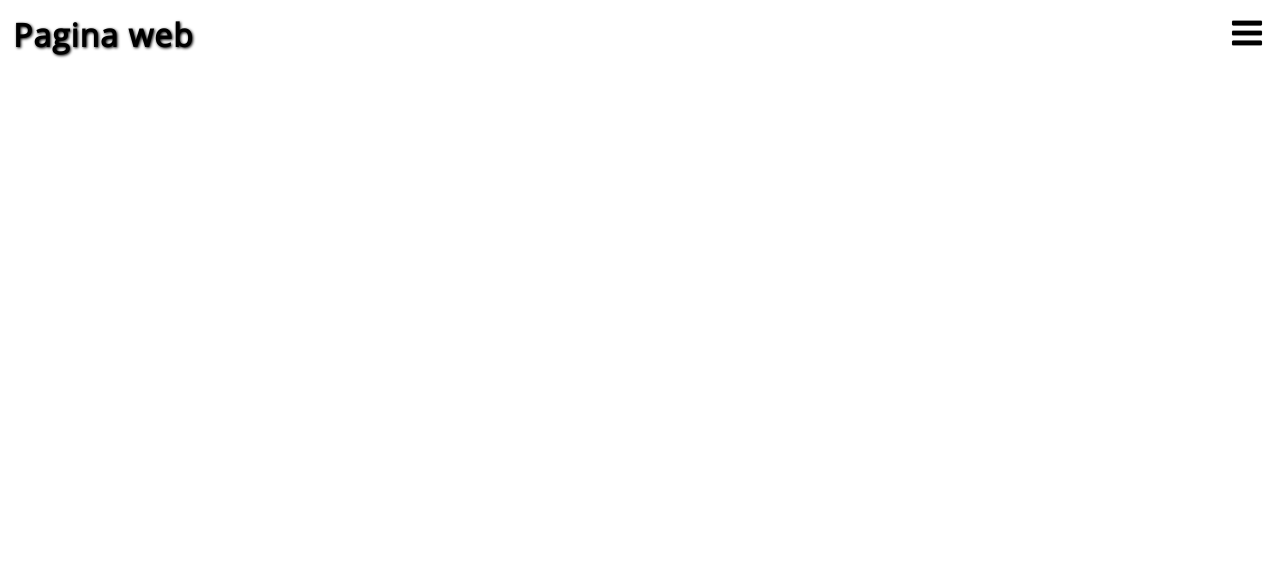
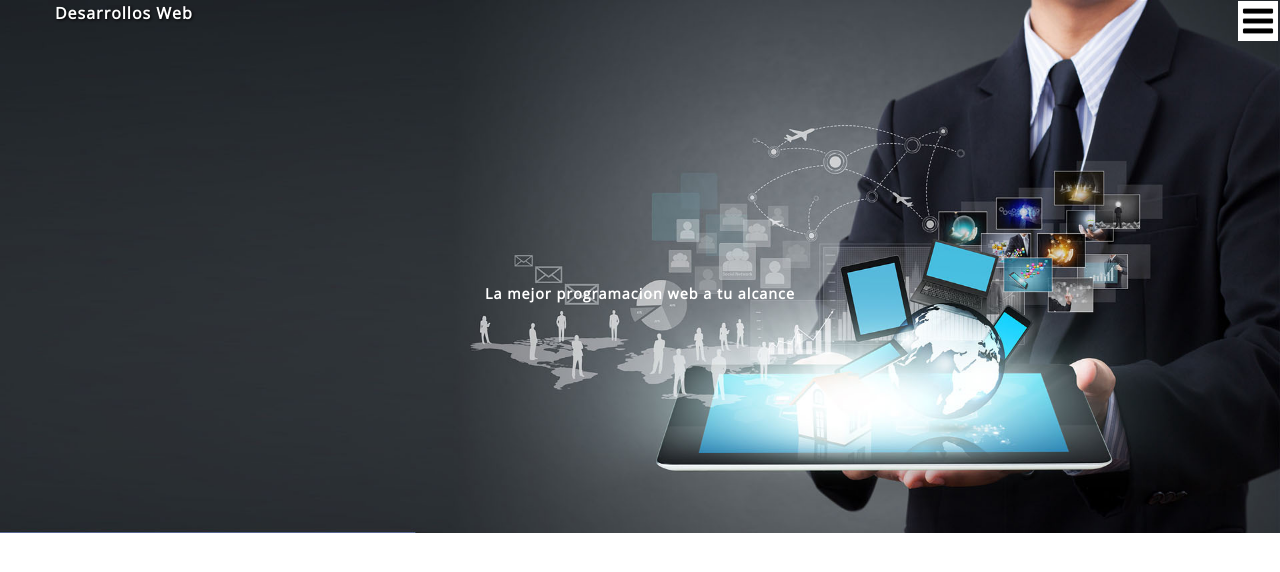
Before and after one commit to pacoraton/prueba_res, a plain HTML site: page index.html in a window 1280 px wide. Drawn offline with nearby package versions, Linux system fonts and the light colour scheme.

Commit message:
Se completo el banner agregando la imagen de fondo

```diff
--- a/css/estilos.css
+++ b/css/estilos.css
@@ -18,6 +18,7 @@ h1,h2,h3,h4,h5,h6{
 }
 
 body{
+	margin:0;
 	font-family: 'Roboto Slab', serif;
 }
 
@@ -45,14 +46,17 @@ height: 40px;
 
 }
 .logo, .icon-menu {
-  margin: 5px;
+  margin: 2px;
+  color: white;
+  font-size: 1em;
+  margin-left: 55px;
 }
 
 .icon-menu{
-float: right;
 display: block;
 width: 40px;
 height: 40px;
+margin-top: -25px;
 font-size: 30px;
 background: #FBA919;
 text-align: center;
@@ -107,4 +111,36 @@ color: #FBA919;
 	left: 0;
 }
 
+
+.select{
+background:white;
+color: #FBA919;
+
+}
 /*estilos de menu*/
+
+/*Estilos banner*/
+
+.banner{
+
+  margin-top: -40px;
+  position:relative;
+  z-index: -1000;
+
+}
+.banner .contenedor{
+	position: absolute;
+	top: 55%;
+	left:50%;
+	transform:translateX(-50%) translateY(-50%);
+	width: 100%;
+	color: #fff;
+	text-align: center;
+	font-size: 0.6em;
+
+
+
+}
+.banner_txt{
+display: none;
+}
--- a/index.html
+++ b/index.html
@@ -10,12 +10,12 @@
 
 	<header class="header" >
 		<div class="contenedor">
-			<h1 class="logo" >Pagina web</h1>
+			<h1 class="logo" >Desarrollos Web</h1>
 				<span class="icon-menu" id="btn-menu"><img id="img1"  src="img/icon-menu.png" width="50px" ></span>
 
 				<nav class="nav" id="nav">
 					<ul class="menu">
-					   <li class="menu__item"><a class="menu__link" href="">Inicio</a></li>
+					   <li class="menu__item"><a class="menu__link select" href="">Inicio</a></li>
 					   <li class="menu__item"><a class="menu__link" href="">Cursos</a></li>
 					   <li class="menu__item"><a class="menu__link" href="">Docentes</a></li>
 					   <li class="menu__item"><a class="menu__link" href="">Contacto</a></li>
@@ -23,7 +23,13 @@
 				</nav>
 		</div>
 	</header>
-
+   <div class="banner">
+   	<img src="img/banner.jpg" alt="" class="banner__img"></img>
+   	<div class="contenedor">
+   		<h2 class="banner_titulo">La mejor programacion web a tu alcance</h2>
+   		<p class="banner_txt">Desarrollos web para tu empresa</p>
+   	</div>
+   	</div>
 	<script src="js/menu_js.js"></script>
 
 </body>
```
Also changed, not shown: img/banner.jpg (added), js/menu_js.js (line endings or trailing spaces), 1 other file.
